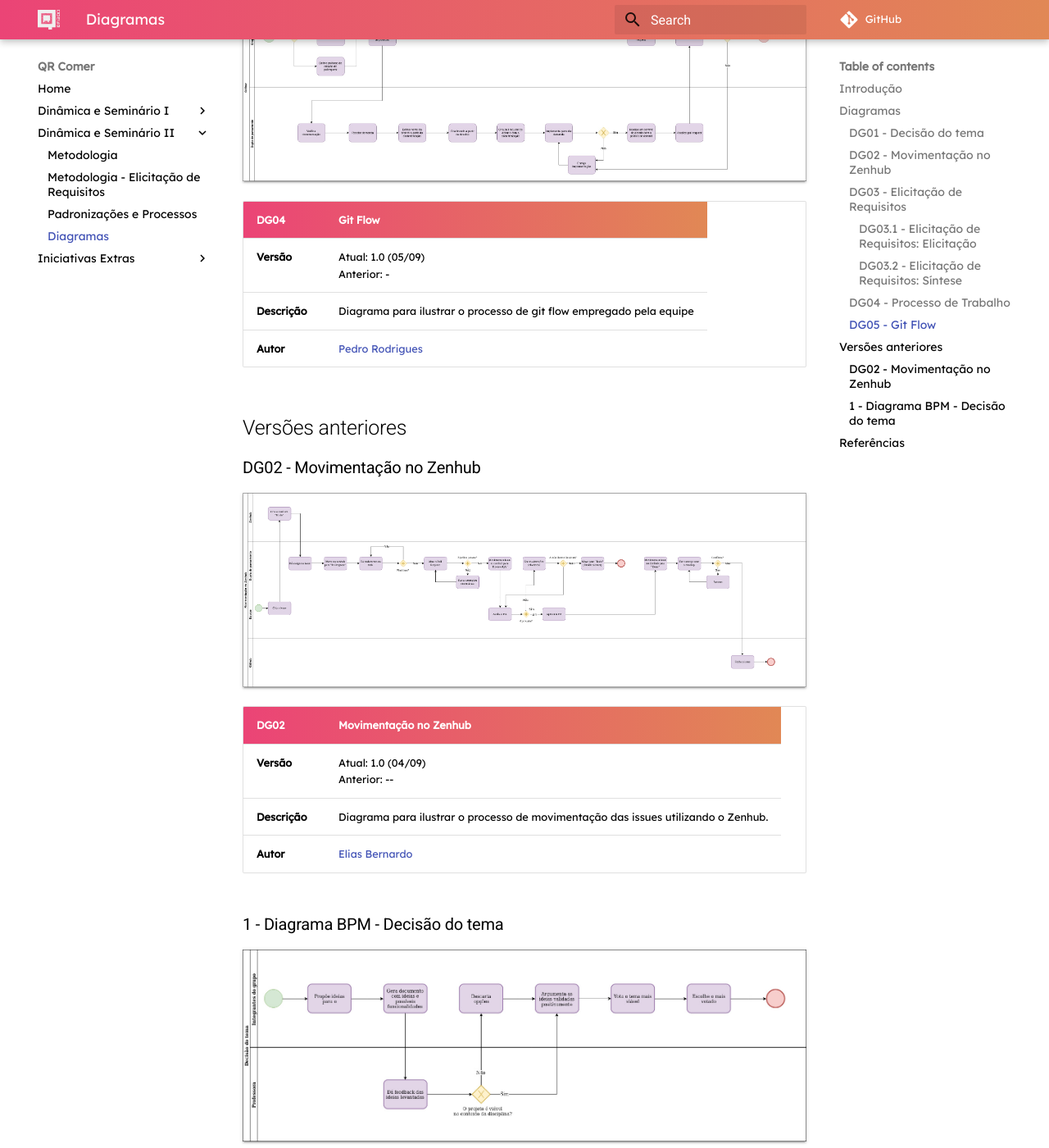
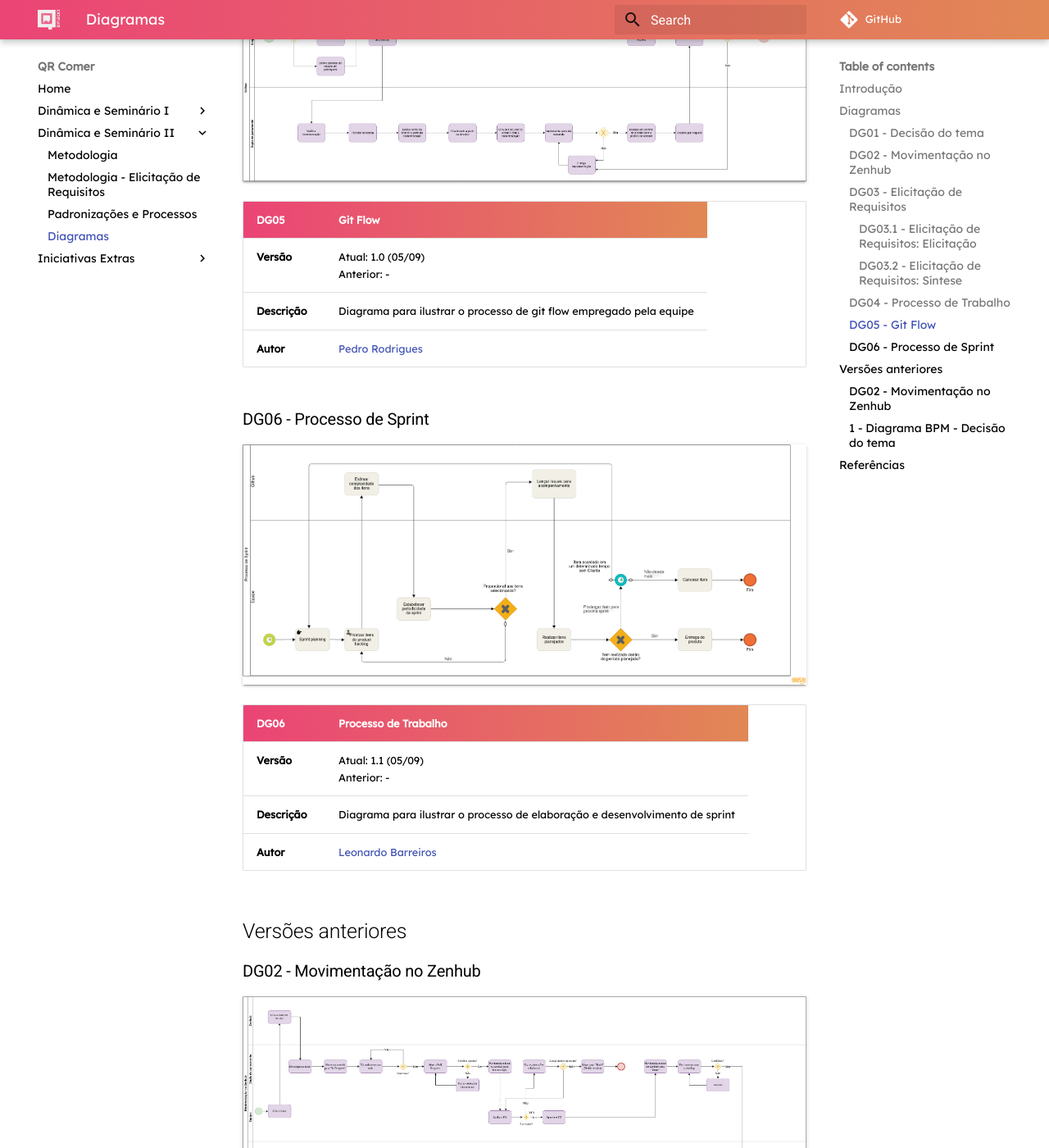
Before and after one commit to fga-desenho-2019-2/Wiki, an MkDocs documentation site: the page built from docs/seminario2/diagramas.md, in a window 1280 px wide and 1400 px high, scrolled down 3834 px. Shown: the whole window at 82% size. Built offline with MkDocs 1.6.1 and Material for MkDocs 9.7.7, drawn with Linux system fonts in a browser that asks for light colours; some web fonts are replaced; comment, search, counter and statistics services are not loaded; old or Windows-style settings are respelled for this version of MkDocs.

Commit message:
Adding sprint process BPM

```diff
--- a/docs/seminario2/diagramas.md
+++ b/docs/seminario2/diagramas.md
@@ -3,7 +3,7 @@
 
 ## Diagramas
 
-### DG01 -  Decisão do tema
+### DG01 - Decisão do tema
 
 ![decisao-do-tema](../images/diagramas-bpm/decisao-do-tema-v2.jpg)
 
@@ -13,7 +13,7 @@
 | **Descrição** | Diagrama para ilustrar o processo de decisão do tema a ser trabalhado durante a disciplina. |
 |**Autor**| [Shayane Alcântara](https://github.com/shayanealcantara) |
 
-### DG02 -  Movimentação no Zenhub
+### DG02 - Movimentação no Zenhub
 
 ![movimentacao-no-zenhub](../images/diagramas-bpm/zenhub2.png)
 
@@ -25,7 +25,7 @@
 
 ### DG03 - Elicitação de Requisitos
 
-![movimentacao-no-zenhub](../images/diagramas-bpm/sintese-requisitos.png)
+![elicitacao-de-requisitos](../images/diagramas-bpm/sintese-requisitos.png)
 
 |**DG03** | **Elicitação de Requisitos**  |
 |--|--|
@@ -35,7 +35,7 @@
 
 #### DG03.1 - Elicitação de Requisitos: Elicitação
 
-![movimentacao-no-zenhub](../images/diagramas-bpm/subprocesso1-sintese.png)
+![elicitacao-de-requisitos-elicitacao](../images/diagramas-bpm/subprocesso1-sintese.png)
 
 |**DG03.1** | **Elicitação de Requisitos**  |
 |--|--|
@@ -45,7 +45,7 @@
 
 #### DG03.2 - Elicitação de Requisitos: Síntese
 
-![movimentacao-no-zenhub](../images/diagramas-bpm/subprocesso2-sintese.png)
+![elicitacao-de-requisitos-sintese](../images/diagramas-bpm/subprocesso2-sintese.png)
 
 |**DG03.2** | **Elicitação de Requisitos**  |
 |--|--|
@@ -54,9 +54,9 @@
 |**Autores**| [Matheus Blanco](https://github.com/MatheusBlanco), [Pedro Feo](https://github.com/Phe0), [Saleh Kader](https://github.com/devsalula) |
 
 
-### DG04 -  Processo de Trabalho
+### DG04 - Processo de Trabalho
 
-![decisao-do-tema](../images/diagramas-bpm/processo-de-trabalho.png)
+![processo-de-trabalho](../images/diagramas-bpm/processo-de-trabalho.png)
 
 |**DG04** | **Processo de Trabalho**  |
 |--|--|
@@ -64,15 +64,27 @@
 | **Descrição** | Diagrama para ilustrar o processo de trabalho da equipe |
 |**Autor**| [Sara Silva](https://github.com/silvasara) |
 
+
 ### DG05 -  Git Flow
 
 ![gitflow](../images/diagramas-bpm/gitflow.jpg)
 
-|**DG04** | **Git Flow**  |
+|**DG05** | **Git Flow**  |
 |--|--|
 | **Versão**| Atual: 1.0 (05/09) <br> Anterior: - |
 | **Descrição** | Diagrama para ilustrar o processo de git flow empregado pela equipe |
 |**Autor**| [Pedro Rodrigues](https://github.com/pedro-prp) |
+
+### DG06 - Processo de Sprint
+
+![processo-de-sprint](../images/diagramas-bpm/processo-sprint.png)
+
+|**DG06** | **Processo de Trabalho**  |
+|--|--|
+| **Versão**| Atual: 1.1 (05/09) <br> Anterior: - |
+| **Descrição** | Diagrama para ilustrar o processo de elaboração e desenvolvimento de sprint |
+|**Autor**| [Leonardo Barreiros](https://github.com/leossb36) |
+
 
 ## Versões anteriores
 
```
Also changed, not shown: docs/images/diagramas-bpm/processo-sprint.png (added).
